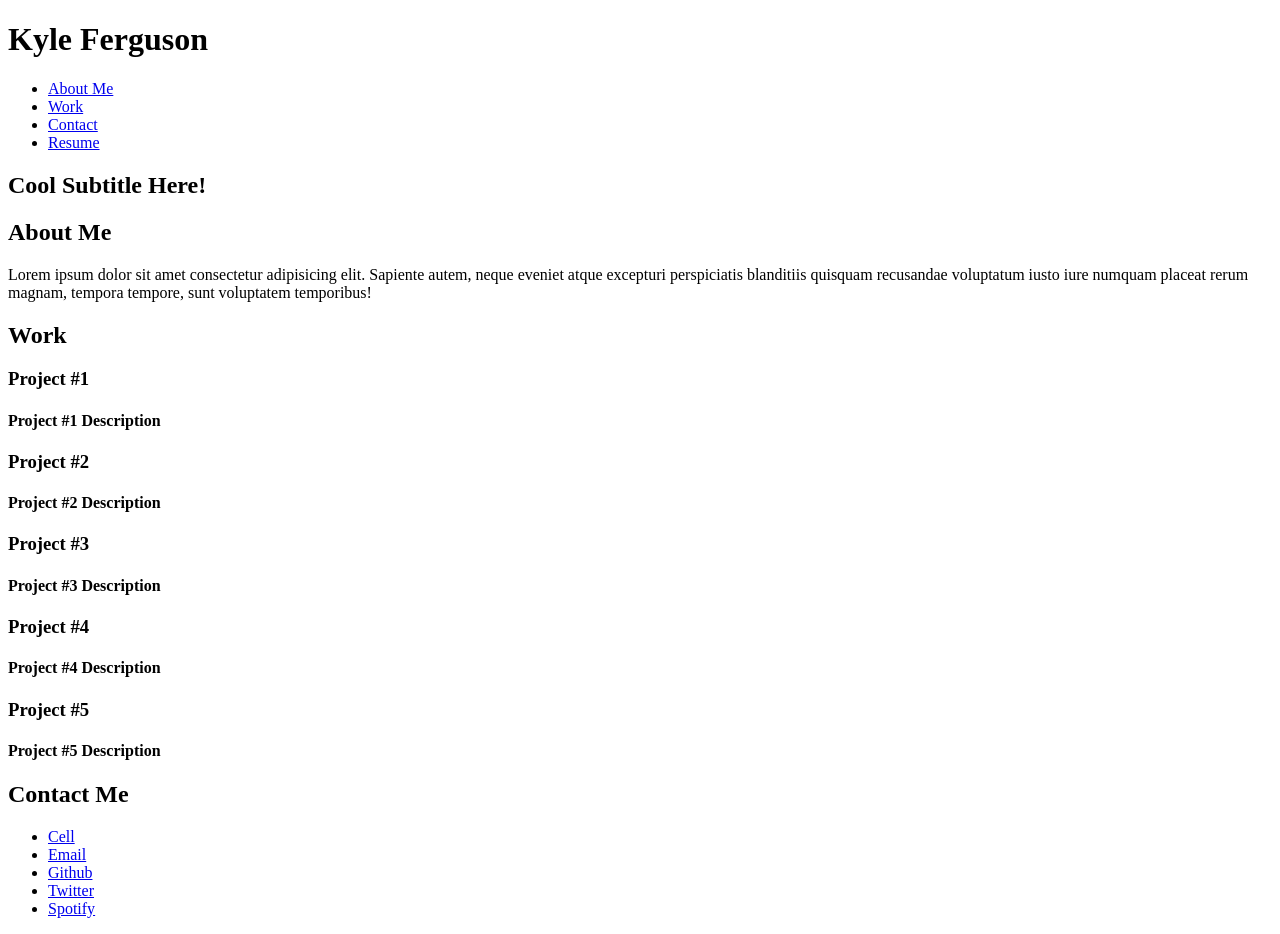
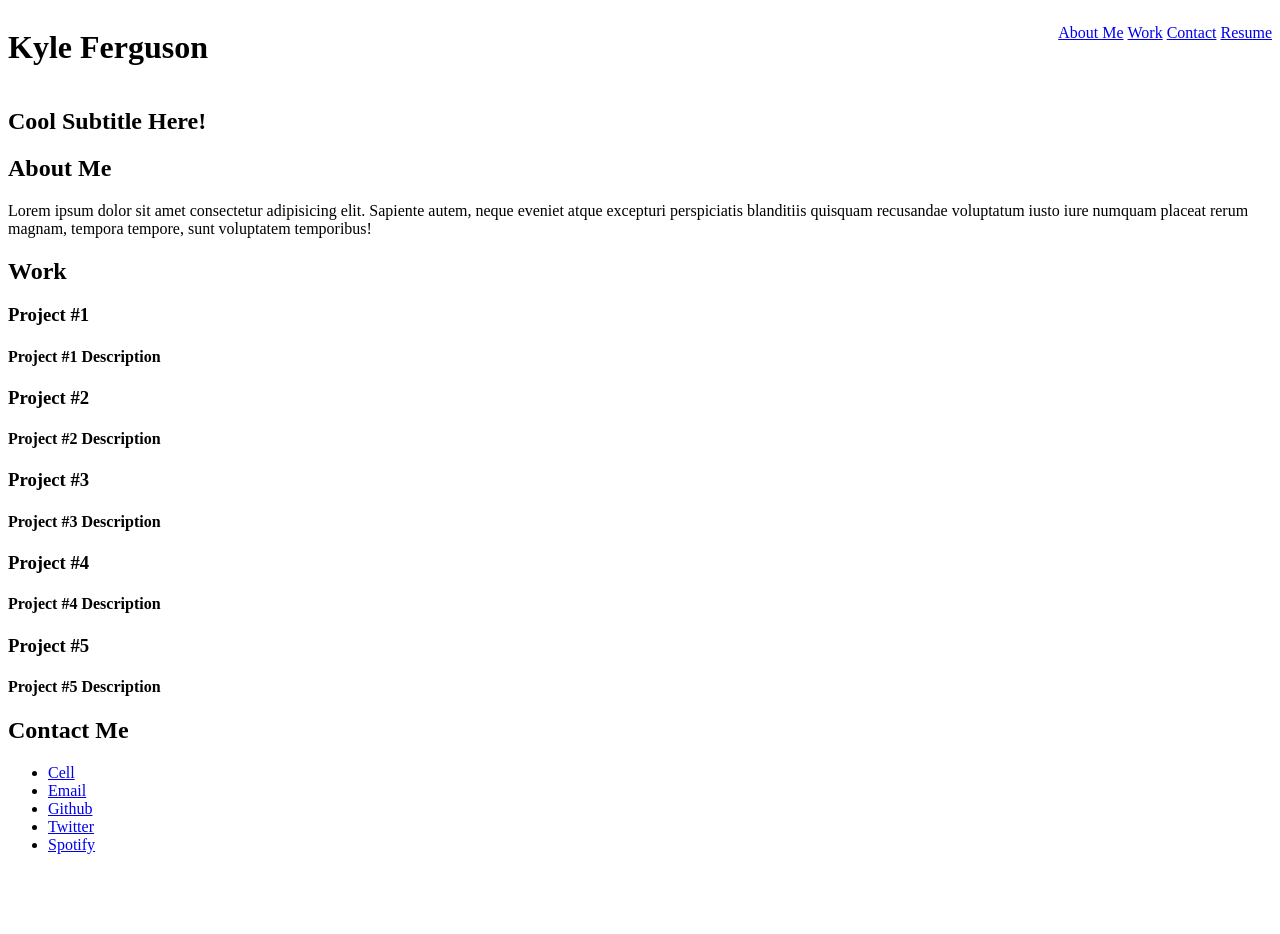
Before and after one commit to kferguson52/ProfessionalPortfolio, a plain HTML site: page index.html in a window 1280 px wide. After the commit the page ends 870 px from the top, so only its background shows below. Drawn offline with Linux system fonts and the light colour scheme.

Commit message:
flexbox for nav done

```diff
--- a/assets/css/style.css
+++ b/assets/css/style.css
@@ -1,3 +1,38 @@
+.headerOrganization{
+    /* Below, the property called display is generally what we want to go with to control 1 parent block on 1 row.
+    Otherwise, we can use inline-flex to put together multiple flex item parents. */
+    display: flex;
+    /* Below, this is short hand for both flex-direction and flex-wrap. No wrap is the default value to ensure
+    all child elements fit on 1 line. The wrap value will put the items onto multiple lines from top to bottom. */
+    flex-flow: row nowrap;
+    /* Below, the property called justify-content has the default value of flex-start. There are a series of different
+    values for this. It controls the width and spacing of child elements. */
+    justify-content: space-between;
+    align-items: stretch;
+    align-content: normal;
+}
+
+.headerOrganization li {
+    display: inline;
+}
+
+
+
+
+
+
+
+
+
+
+
+
+
+
+
+
+
+
 /* :root {
     --primary-color: #fce138;
     --secondary-color: #024e76;
--- a/index.html
+++ b/index.html
@@ -7,7 +7,7 @@
   </head>
 
   <body>
-    <header>
+    <header class="headerOrganization">
       <h1>
           Kyle Ferguson
       </h1>
```
